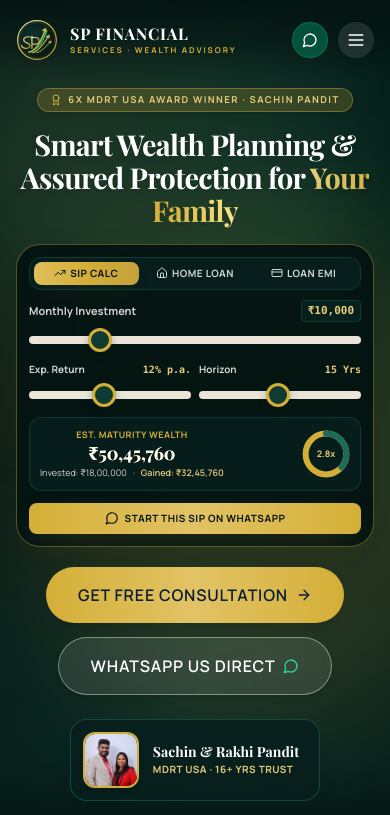
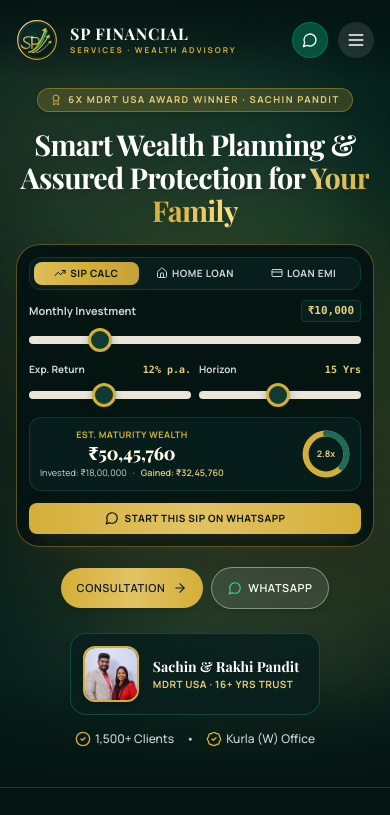
Before and after one commit to dakshch-07/SP-financial-services, a Next.js app: page / in a window 390 px wide. Shown: the top 815 px of the page. Built offline with nearby package versions, Linux system fonts and the light colour scheme; a web font is replaced by a local one.

Commit message:
Optimize CTA buttons for mobile layout: side-by-side, responsive sizes

```diff
--- a/app/page.tsx
+++ b/app/page.tsx
@@ -124,16 +124,17 @@
               {/* CTAs */}
               <motion.div
                 variants={fadeUp}
-                className="flex flex-col sm:flex-row items-center justify-center lg:justify-start gap-3.5 pt-1 w-full sm:w-auto"
+                className="flex flex-row items-center justify-center lg:justify-start gap-2 sm:gap-3.5 pt-1 w-full sm:w-auto"
               >
                 <PrimaryButton
                   href="/contact"
                   size="lg"
                   variant="gold"
-                  icon={<ArrowRight className="w-4 h-4" />}
-                  className="w-full sm:w-auto shadow-lg"
+                  icon={<ArrowRight className="w-3.5 h-3.5 sm:w-4 sm:h-4" />}
+                  className="flex-1 sm:flex-none shadow-lg w-full"
                 >
-                  Get Free Consultation
+                  <span className="hidden sm:inline">Get Free Consultation</span>
+                  <span className="sm:hidden">Consultation</span>
                 </PrimaryButton>
 
                 <SecondaryButton
@@ -141,10 +142,11 @@
                   isExternal
                   size="lg"
                   variant="white"
-                  icon={<MessageCircle className="w-4 h-4 text-emerald-400" />}
-                  className="w-full sm:w-auto shadow-md"
+                  className="flex-1 sm:flex-none shadow-md w-full"
                 >
-                  WhatsApp Us Direct
+                  <MessageCircle className="w-3.5 h-3.5 sm:w-4 sm:h-4 text-emerald-400" />
+                  <span className="hidden sm:inline">WhatsApp Us Direct</span>
+                  <span className="sm:hidden">WhatsApp</span>
                 </SecondaryButton>
               </motion.div>
 
--- a/components/Buttons.tsx
+++ b/components/Buttons.tsx
@@ -26,9 +26,9 @@
   size = "md",
 }) => {
   const sizeClasses = {
-    sm: "px-4 py-2 text-xs font-semibold tracking-wider",
-    md: "px-6 py-3 text-sm font-semibold tracking-wider",
-    lg: "px-8 py-4 text-base font-semibold tracking-wider",
+    sm: "px-3 py-2 sm:px-4 sm:py-2 text-[10px] sm:text-xs font-semibold tracking-wider",
+    md: "px-4 py-2.5 sm:px-6 sm:py-3 text-[11px] sm:text-sm font-semibold tracking-wider",
+    lg: "px-4 py-3 sm:px-8 sm:py-4 text-[11px] sm:text-base font-semibold tracking-wider",
   }[size];
 
   const variantClasses = {
@@ -42,7 +42,7 @@
       onClick={onClick}
       className={`relative inline-flex items-center justify-center gap-2 rounded-full uppercase transition-all duration-300 ${sizeClasses} ${variantClasses} ${className}`}
     >
-      <span>{children}</span>
+      <span className="flex items-center justify-center gap-1.5">{children}</span>
       {icon && <span className="transition-transform duration-200 group-hover:translate-x-1">{icon}</span>}
     </button>
   );
@@ -76,9 +76,9 @@
   size = "md",
 }) => {
   const sizeClasses = {
-    sm: "px-4 py-2 text-xs font-semibold tracking-wider",
-    md: "px-6 py-3 text-sm font-semibold tracking-wider",
-    lg: "px-8 py-4 text-base font-semibold tracking-wider",
+    sm: "px-3 py-2 sm:px-4 sm:py-2 text-[10px] sm:text-xs font-semibold tracking-wider",
+    md: "px-4 py-2.5 sm:px-6 sm:py-3 text-[11px] sm:text-sm font-semibold tracking-wider",
+    lg: "px-4 py-3 sm:px-8 sm:py-4 text-[11px] sm:text-base font-semibold tracking-wider",
   }[size];
 
   const variantClasses = {
@@ -92,7 +92,7 @@
       onClick={onClick}
       className={`relative inline-flex items-center justify-center gap-2 rounded-full uppercase transition-all duration-300 ${sizeClasses} ${variantClasses} ${className}`}
     >
-      <span>{children}</span>
+      <span className="flex items-center justify-center gap-1.5">{children}</span>
       {icon && <span className="transition-transform duration-200 group-hover:translate-x-1">{icon}</span>}
     </button>
   );
```
